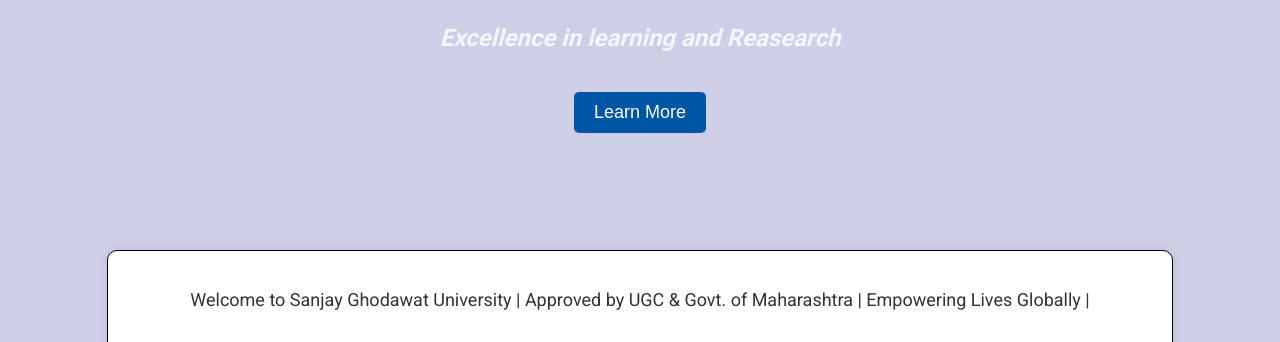
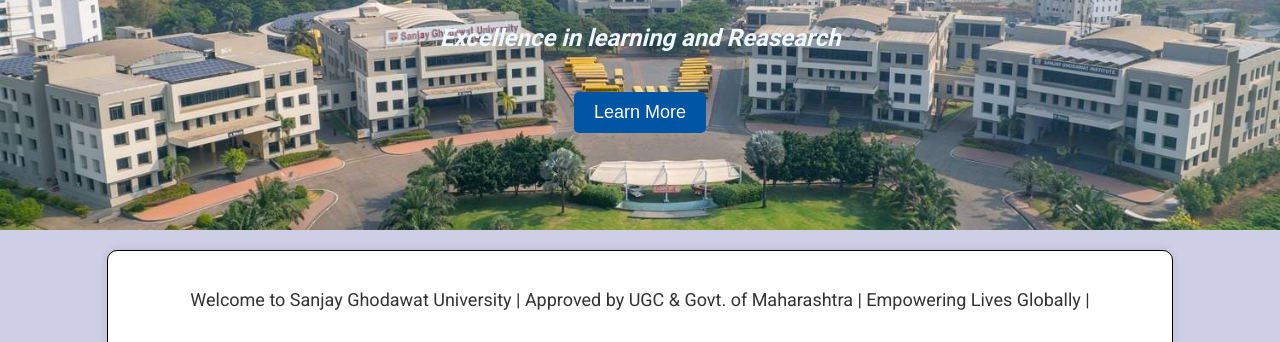
Before and after one commit to shraddhapethkar27/WPD-Microproject, a plain HTML site: page index.html in a window 1280 px wide. Shown: the part 170-512 px from the top of the page. Drawn offline with Linux system fonts and the light colour scheme; files whose address does not match are found by name.

Commit message:
Update index.html

```diff
--- a/index.html
+++ b/index.html
@@ -36,7 +36,7 @@
       text-decoration: underline;
     }
     .hero {
-      background-image: sgu/url('universitysgu.jpg'); /* Add a hero background image */
+      background-image: url('universitysgu.jpg'); /* Add a hero background image */
       height: 400px;
       display: flex;
       align-items: center;
```
